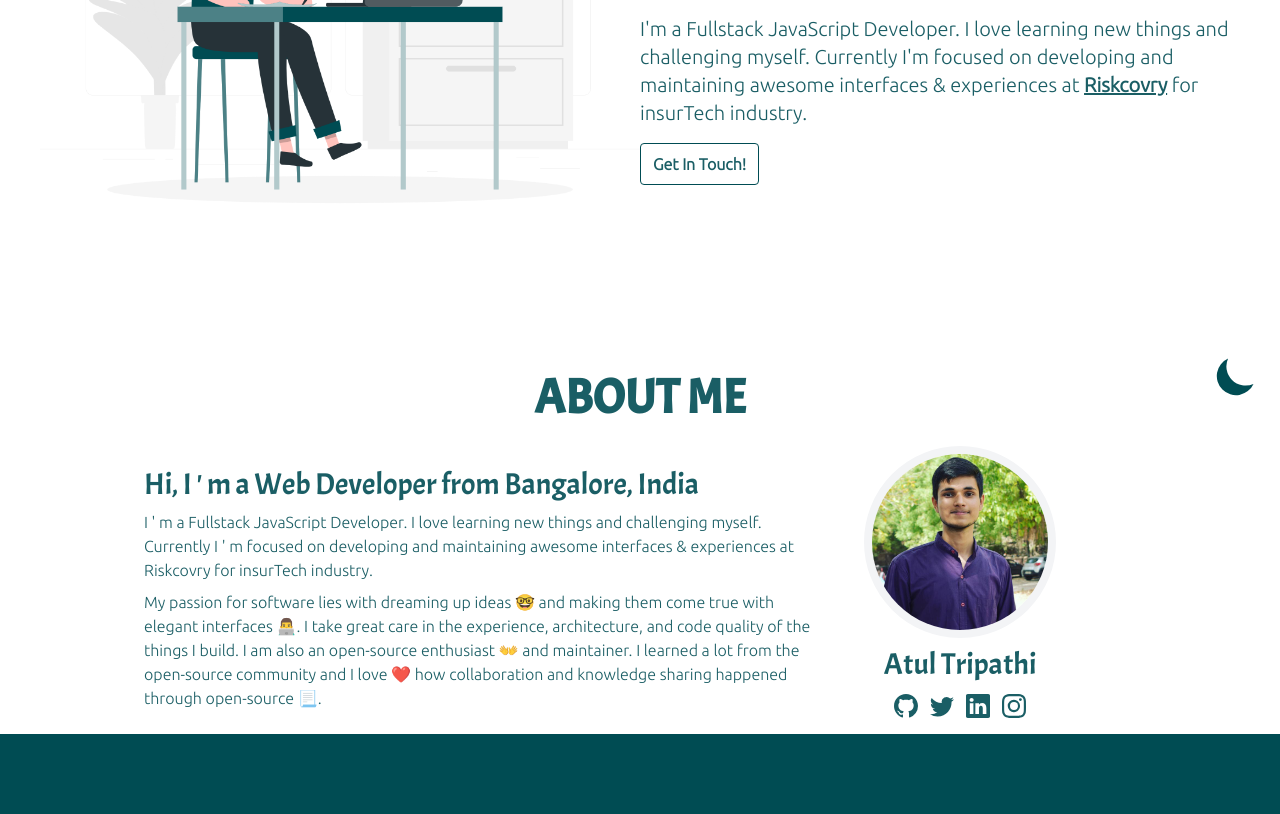
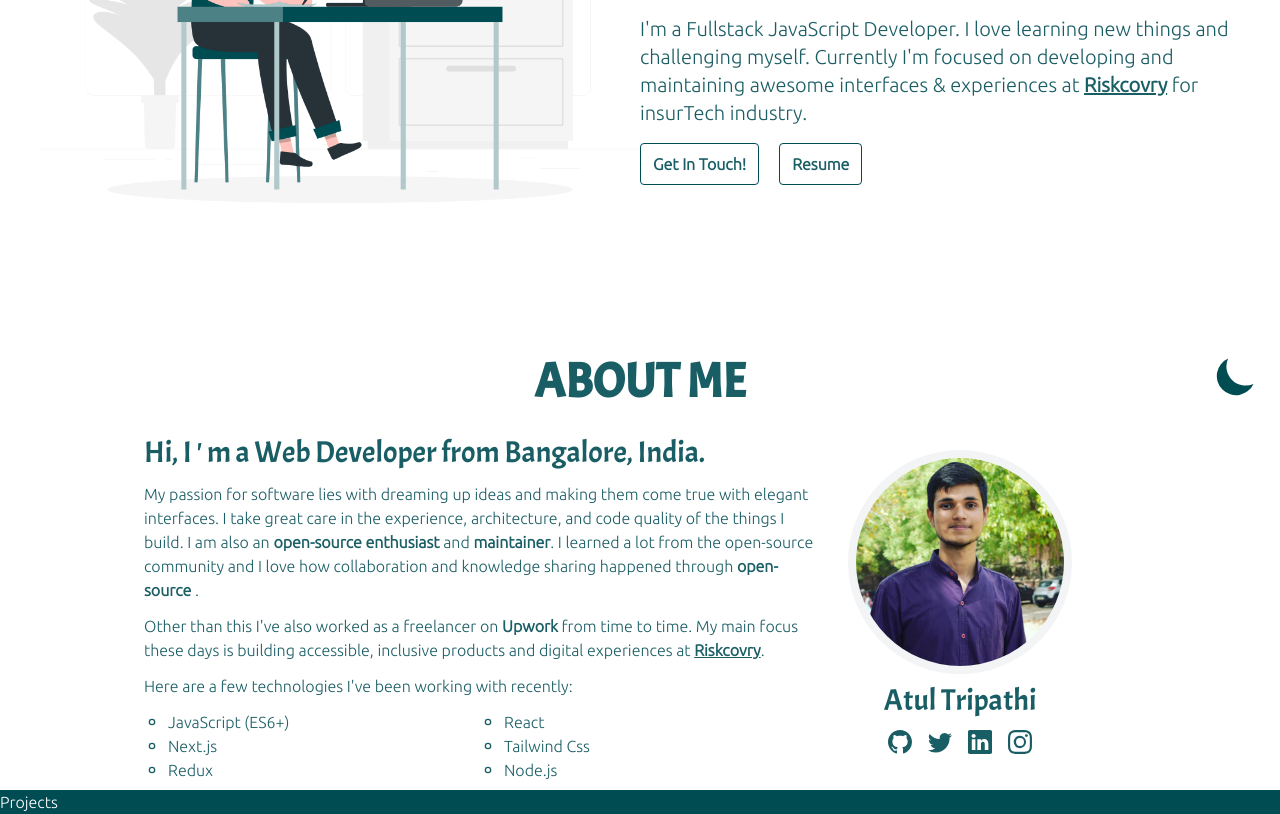
Before and after one commit to atultrp/atultrp-pro, a Next.js app: page / in a window 1280 px wide. Shown: the part 380-1194 px from the top of the page. Before the commit the page ends 1114 px from the top, so only its background shows below. Built offline with nearby package versions, Linux system fonts and the light colour scheme.

Commit message:
commit UI changes

```diff
--- a/src/components/About.js
+++ b/src/components/About.js
@@ -1,34 +1,60 @@
 import React from 'react'
 import { BsGithub, BsTwitter, BsLinkedin, BsInstagram } from 'react-icons/bs';
+import { TbPoint } from 'react-icons/tb';
 
 
 const About = () => {
   return (
-    <div className="dark:bg-[#004c53] bg-white dark:text-white py-1 px-20" id="about">
-      <h2 className="custom-font text-5xl uppercase font-semibold text-center mt-20">About Me</h2>
+    <div className="dark:bg-[#004c53] bg-white dark:text-white py-1 px-6 sm:px-20 font-medium">
+      <h2 className="custom-font text-4xl sm:text-5xl uppercase font-semibold text-center pt-16">About Me</h2>
 
-      <div className="flex mt-6 items-center">
-        <div className="space-y-2 mx-16 w-3/5">
+      <div className="flex flex-col-reverse sm:flex-row sm:mt-6 items-center">
+        <div className="space-y-3 sm:mx-16 sm:w-3/5">
           <h3 className="text-3xl font-medium custom-font">
-            Hi, I &apos; m a Web Developer from Bangalore, India
+            Hi, I &apos; m a Web Developer from Bangalore, India.
           </h3>
           <p>
-            {/* I am a web developer. I'm pursuing Bachelors of Science from University of Delhi and in the lockdown I taught myself many skills of computer science. I love tea because I'm an Indian, ha ha!! If you wanna know more about myself then keep reading. */}
-            I &apos; m a Fullstack JavaScript Developer. I love learning new things and challenging myself. Currently I &apos; m focused on developing and maintaining awesome interfaces & experiences at Riskcovry for insurTech industry.
-            </p>
+            My passion for software lies with dreaming up ideas and making them come true with elegant interfaces. I take great care in the experience, architecture, and code quality of the things I build.
+            I am also an <span className="font-semibold">open-source enthusiast</span> and <span className="font-semibold">maintainer</span>. I learned a lot from the open-source community and I love how collaboration and knowledge sharing happened through <span className="font-semibold">open-source</span> .
+          </p>
           <p>
-            My passion for software lies with dreaming up ideas 🤓️ and making them come true with elegant interfaces 👨‍💻️. I take great care in the experience, architecture, and code quality of the things I build.
-            I am also an open-source enthusiast 👐️ and maintainer. I learned a lot from the open-source community and I love ❤️ how collaboration and knowledge sharing happened through open-source 📃️.
+            Other than this I've also worked as a freelancer on <span className="font-semibold"> Upwork </span> from time to time. My main focus these days is building accessible, inclusive products and digital experiences at {" "}
+            <a href="https://riskcovry.com/" className="font-semibold underline">
+              Riskcovry
+            </a>.
           </p>
+          <div>
+            Here are a few technologies I've been working with recently:
+            <ul className="grid grid-cols-2 mt-3">
+              <li className="flex items-center space-x-2">
+                <TbPoint /> <span> JavaScript (ES6+)</span>
+              </li>
+              <li className="flex items-center space-x-2">
+                <TbPoint /> <span> React</span>
+              </li>
+              <li className="flex items-center space-x-2">
+                <TbPoint /> <span> Next.js</span>
+              </li>
+              <li className="flex items-center space-x-2">
+                <TbPoint /> <span> Tailwind Css</span>
+              </li>
+              <li className="flex items-center space-x-2">
+                <TbPoint /> <span> Redux</span>
+              </li>
+              <li className="flex items-center space-x-2">
+                <TbPoint /> <span> Node.js</span>
+              </li>
+            </ul>
+          </div>
         </div>
-        <div className="mx-auto my-auto w-2/5 -ml-36">
-          <img src="/assets/atultrp.jpg" alt="profile" className="w-48 rounded-full border-8 border-gray-100 mx-auto" />
+        <div className="mx-auto my-5 sm:w-2/5 sm:-ml-36">
+          <img src="/assets/atultrp.jpg" alt="profile" className="w-56 rounded-full border-8 border-gray-100 mx-auto" />
           <p className="text-3xl text-center font-medium custom-font mt-2">Atul Tripathi</p>
-          <div className="flex justify-center space-x-3 text-2xl my-3">
-            <a href=""><BsGithub /></a>
-            <a href=""><BsTwitter /></a>
-            <a href=""><BsLinkedin /></a>
-            <a href=""><BsInstagram /></a>
+          <div className="flex justify-center space-x-4 text-2xl my-3">
+            <a href="https://github.com/atultrp" className="hover:scale-150 duration-200"><BsGithub /></a>
+            <a href="https://www.twitter.com/atultrp_" className="hover:scale-150 duration-200"><BsTwitter /></a>
+            <a href="https://www.linkedin.com/in/atultrp-/" className="hover:scale-150 duration-200"><BsLinkedin /></a>
+            <a href="https://www.instagram.com/atultrp" className="hover:scale-150 duration-200"><BsInstagram /></a>
           </div>
         </div>
       </div>
--- /dev/null
+++ b/src/components/Projects.js
@@ -0,0 +1,9 @@
+import React from 'react'
+
+const Projects = () => {
+  return (
+    <div className="text-white">Projects</div>
+  )
+}
+
+export default Projects
--- a/src/components/UpperSec.js
+++ b/src/components/UpperSec.js
@@ -2,7 +2,7 @@
 
 const UpperSec = () => {
   return (
-    <div className="sm:grid grid-cols-2 px-10 dark:bg-[#004c53] dark:text-white bg-white text-[#004c53e5] pb-10 sm:pb-0">
+    <div className="sm:grid grid-cols-2 px-10 dark:bg-[#004c53] dark:text-white bg-white text-[#004c53e5] sm:pb-0">
       <div className="">
         <img src="/assets/headerImg.png" alt="Image" className="dark:hidden" />
         <img src="/assets/headerImg.svg" alt="Image" className="hidden dark:block" />
@@ -19,9 +19,18 @@
             Riskcovry
           </a>{" "}for insurTech industry.
         </p>
-        <button className="px-3 py-2 bg-white border border-[#004c53] hover:bg-[#004c53] hover:text-white font-semibold my-2 rounded dark:bg-[#004c53] dark:border-white dark:hover:bg-white dark:hover:text-[#004c53]">
-          Get In Touch!
-        </button>
+        <div className="space-x-5">
+          <button className="px-3 py-2 bg-white border border-[#004c53] hover:bg-[#004c53] hover:text-white font-semibold my-2 rounded dark:bg-[#004c53] dark:border-white dark:hover:bg-white dark:hover:text-[#004c53] ease-in-out duration-300">
+            <a href="https://www.linkedin.com/in/atultrp-/">
+              Get In Touch!
+            </a>
+          </button>
+          <button className="px-3 py-2 bg-white border border-[#004c53] hover:bg-[#004c53] hover:text-white font-semibold my-2 rounded dark:bg-[#004c53] dark:border-white dark:hover:bg-white dark:hover:text-[#004c53] ease-in-out duration-300">
+            <a href="https://www.linkedin.com/in/atultrp-/">
+              Resume
+            </a>
+          </button>
+        </div>
       </div>
     </div>
   )
--- a/src/pages/index.js
+++ b/src/pages/index.js
@@ -1,5 +1,6 @@
 import Head from 'next/head'
 import About from '../components/About'
+import Projects from '../components/Projects'
 import UpperSec from '../components/UpperSec'
 
 export default function Home() {
@@ -13,7 +14,12 @@
       </Head>
 
       <UpperSec />
-      <About />
+      <div id="about">
+        <About />
+      </div>
+      <div id="projects">
+        <Projects/>
+      </div>
 
     </div>
   )
```
